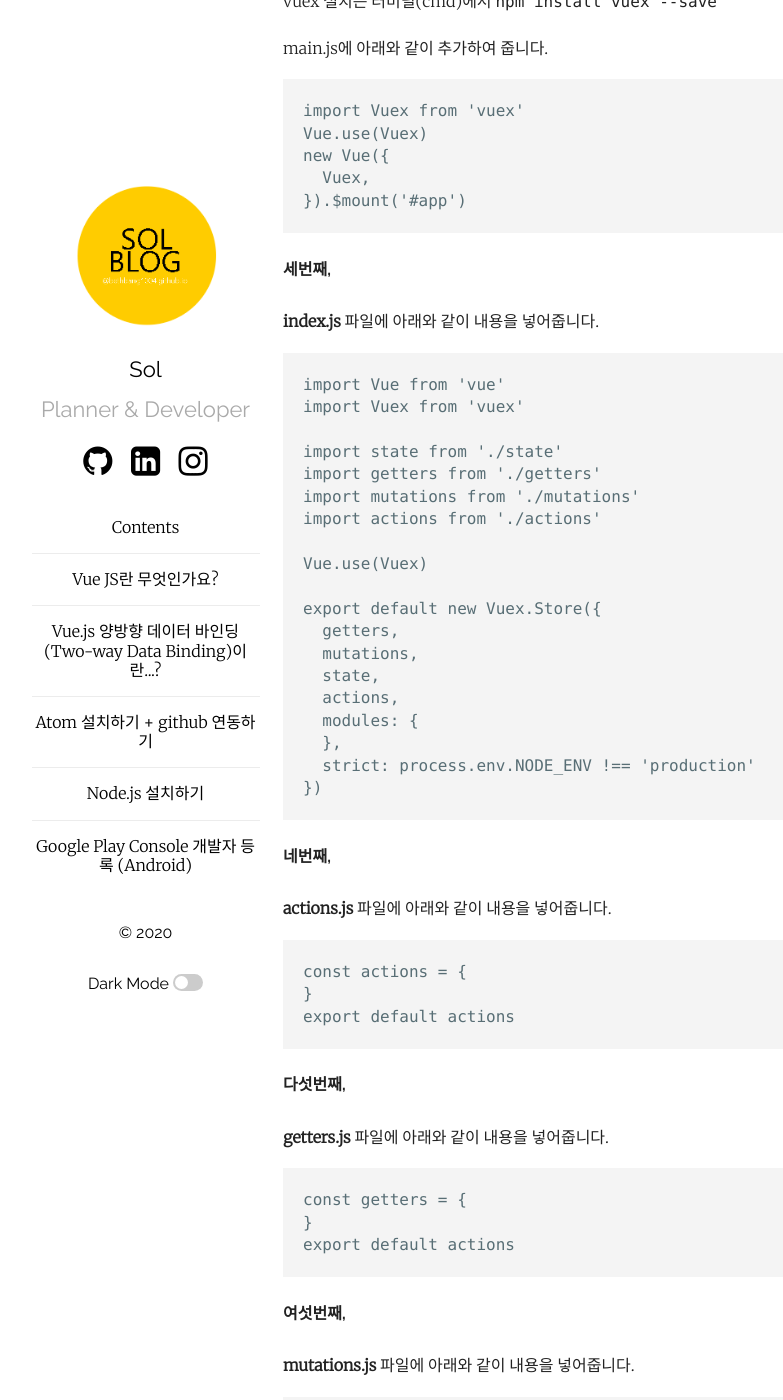
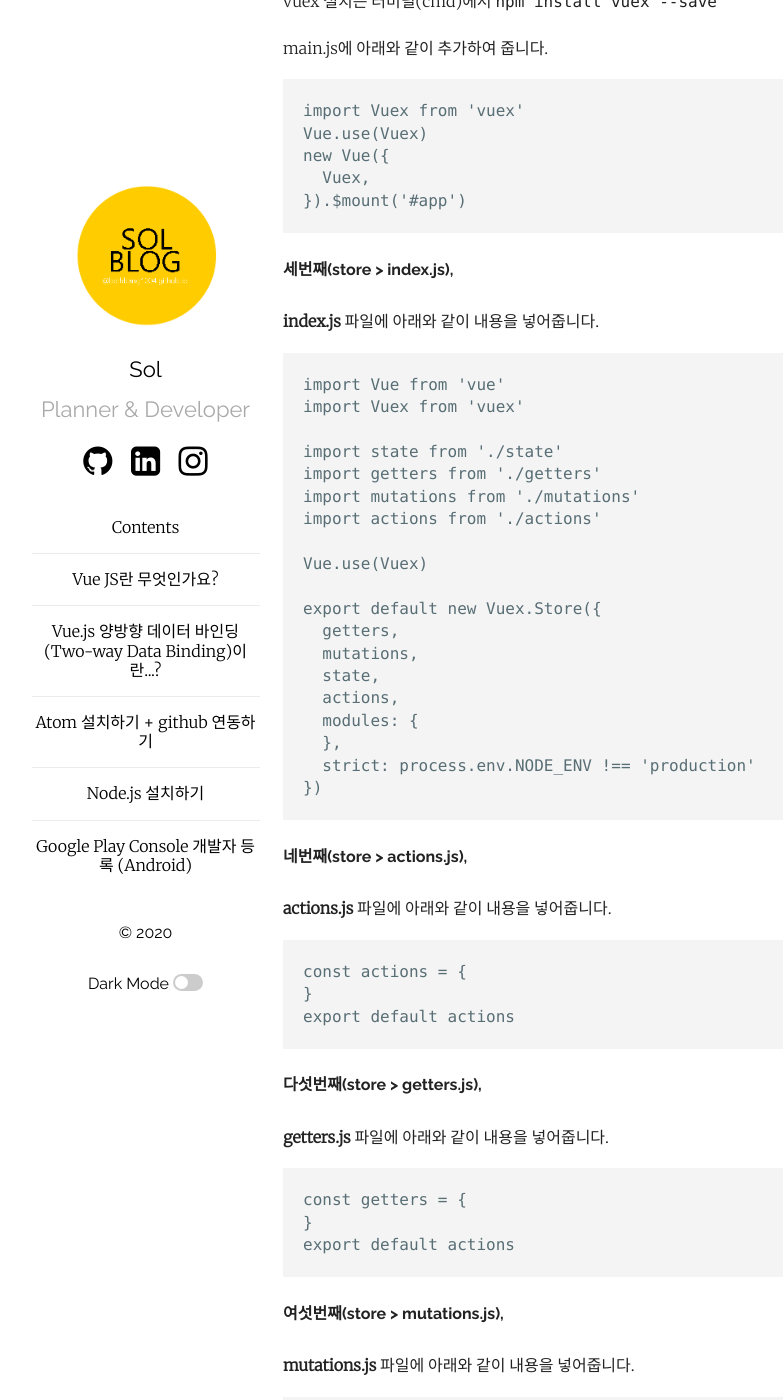
Before and after one commit to bethbang1004/bethbang1004.github.io, a Jekyll site: the page built from _posts/2020-08-27-store-welcome-to-jekyll.markdown, in a window 1280 px wide and 1400 px high, scrolled down 1756 px. Shown: the whole window, without its empty margins (72-855 px from the left). Built offline with Jekyll 4.4.1, drawn with Linux system fonts in a browser that asks for light colours; comment, search, counter and statistics services are not loaded; some of the changed text lies outside the part shown.

Commit message:
update #1

````diff
--- a/_posts/2020-08-27-store-welcome-to-jekyll.markdown
+++ b/_posts/2020-08-27-store-welcome-to-jekyll.markdown
@@ -47,7 +47,7 @@ store쪽에 **actions.js, getters.js, mutations.js, state.js** 파일을 생성
 | `mutations.js` | state를 변경할 수 있음 (state, payload 순으로 commit을 통해 인자를 받을 수 있음) |
 | `state.js` | view와 직접적으로 연결되어 있는 model로 mutations에서 변경이 일어나면 view에도 변경이 일어남 (직접 state에서의 변경 불가능) |
 
-#### 두번째,
+#### 두번째 (main.js),
 현재 Vue.js의 상태관리 라이브러리인 vuex를 import 시켰습니다.
 vuex는 중앙 집중식 저장소 역할로, 부모와 자식 관계에 연연하지 않고, 별도의 저장소에서 데이터를 관리합니다.
 오늘 우리는 부모-자식 관계가 아닌 별도 데이터 저장하여 사용할 것이므로, vuex를 설치합니다.
@@ -63,7 +63,7 @@ new Vue({
 }).$mount('#app')
 ```
 
-#### 세번째,
+#### 세번째(store > index.js),
 **index.js** 파일에 아래와 같이 내용을 넣어줍니다.
 ```
 import Vue from 'vue'
@@ -87,7 +87,7 @@ export default new Vuex.Store({
 })
 ```
 
-#### 네번째,
+#### 네번째(store > actions.js),
 **actions.js** 파일에 아래와 같이 내용을 넣어줍니다.
 ```
 const actions = {
@@ -95,7 +95,7 @@ const actions = {
 export default actions
 ```
 
-#### 다섯번째,
+#### 다섯번째(store > getters.js),
 **getters.js** 파일에 아래와 같이 내용을 넣어줍니다.
 ```
 const getters = {
@@ -103,7 +103,7 @@ const getters = {
 export default actions
 ```
 
-#### 여섯번째,
+#### 여섯번째(store > mutations.js),
 **mutations.js** 파일에 아래와 같이 내용을 넣어줍니다.
 ```
 const mutations = {
@@ -112,7 +112,7 @@ const mutations = {
 export default mutations
 ```
 
-#### 일곱번째,
+#### 일곱번째(store > state.js),
 **state.js** 파일에 아래와 같이 내용을 넣어줍니다.
 ```
 const state = {
````
Also changed, not shown: other parts of _posts/2020-08-27-store-welcome-to-jekyll.markdown (+0 -1 lines).
